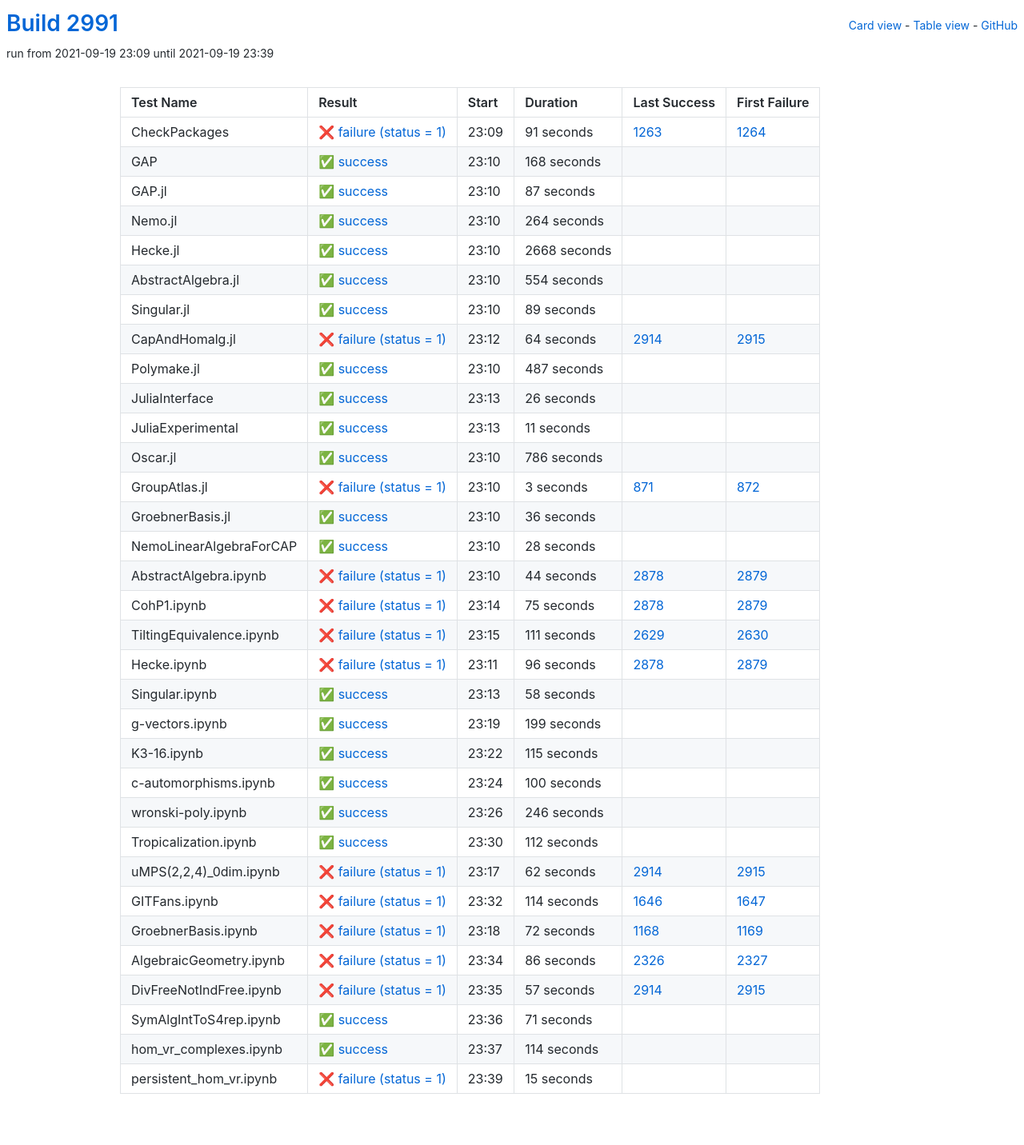
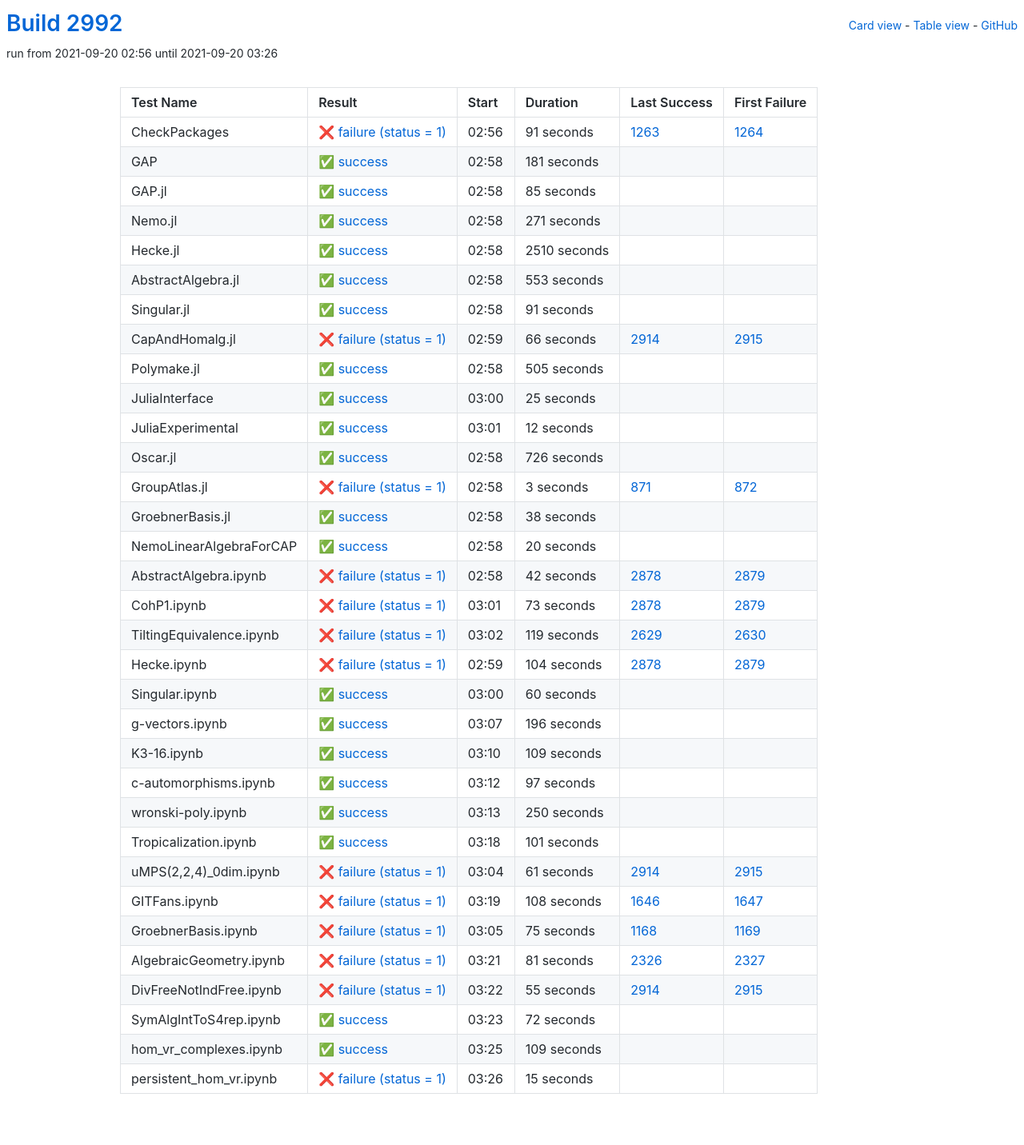
Before and after one commit to oscar-system/oscar-ci-status-stable, a Jekyll site: the page built from table.html, in a window 1280 px wide. Shown: the whole page at 80% size. Built offline with Jekyll 4.4.1, drawn with Linux system fonts in a browser that asks for light colours.

Commit message:
Build #2992

```diff
--- a/_data/ci.yml
+++ b/_data/ci.yml
@@ -1,6 +1,6 @@
 ---
-build: 2991
-build_url: https://oscarci.mathematik.uni-kl.de/job/oscar-stable/2991/
+build: 2992
+build_url: https://oscarci.mathematik.uni-kl.de/job/oscar-stable/2992/
 job: oscar-stable
 organization: oscar-system
 repo: oscar-ci-status-stable
@@ -8,8 +8,8 @@ repourl: https://github.com/oscar-system/oscar-ci-status-stable
 tests:
 - name: CheckPackages
   id: checkpackages
-  log: https://oscarci.mathematik.uni-kl.de/job/oscar-stable/2991/artifact/logs/build-2991/CheckPackages.log
-  start: 2021-09-19 23:09
+  log: https://oscarci.mathematik.uni-kl.de/job/oscar-stable/2992/artifact/logs/build-2992/CheckPackages.log
+  start: 2021-09-20 02:56
   success: false
   exitcode: 1
   status: failure
@@ -20,140 +20,140 @@ tests:
   first_failure_url: https://oscarci.mathematik.uni-kl.de/job/oscar-stable/1264/
 - name: GAP
   id: gap
-  log: https://oscarci.mathematik.uni-kl.de/job/oscar-stable/2991/artifact/logs/build-2991/GAP.log
-  start: 2021-09-19 23:10
+  log: https://oscarci.mathematik.uni-kl.de/job/oscar-stable/2992/artifact/logs/build-2992/GAP.log
+  start: 2021-09-20 02:58
   success: true
   exitcode: 0
   status: success
-  duration: 168
+  duration: 181
   last_success: false
   last_success_url:
   first_failure: false
   first_failure_url:
 - name: GAP.jl
   id: gap-jl
-  log: https://oscarci.mathematik.uni-kl.de/job/oscar-stable/2991/artifact/logs/build-2991/GAP.jl.log
-  start: 2021-09-19 23:10
+  log: https://oscarci.mathematik.uni-kl.de/job/oscar-stable/2992/artifact/logs/build-2992/GAP.jl.log
+  start: 2021-09-20 02:58
   success: true
   exitcode: 0
   status: success
-  duration: 87
+  duration: 85
   last_success: false
   last_success_url:
   first_failure: false
   first_failure_url:
 - name: Nemo.jl
   id: nemo-jl
-  log: https://oscarci.mathematik.uni-kl.de/job/oscar-stable/2991/artifact/logs/build-2991/Nemo.jl.log
-  start: 2021-09-19 23:10
+  log: https://oscarci.mathematik.uni-kl.de/job/oscar-stable/2992/artifact/logs/build-2992/Nemo.jl.log
+  start: 2021-09-20 02:58
   success: true
   exitcode: 0
   status: success
-  duration: 264
+  duration: 271
   last_success: false
   last_success_url:
   first_failure: false
   first_failure_url:
 - name: Hecke.jl
   id: hecke-jl
-  log: https://oscarci.mathematik.uni-kl.de/job/oscar-stable/2991/artifact/logs/build-2991/Hecke.jl.log
-  start: 2021-09-19 23:10
+  log: https://oscarci.mathematik.uni-kl.de/job/oscar-stable/2992/artifact/logs/build-2992/Hecke.jl.log
+  start: 2021-09-20 02:58
   success: true
   exitcode: 0
   status: success
-  duration: 2668
+  duration: 2510
   last_success: false
   last_success_url:
   first_failure: false
   first_failure_url:
 - name: AbstractAlgebra.jl
   id: abstractalgebra-jl
-  log: https://oscarci.mathematik.uni-kl.de/job/oscar-stable/2991/artifact/logs/build-2991/AbstractAlgebra.jl.log
-  start: 2021-09-19 23:10
+  log: https://oscarci.mathematik.uni-kl.de/job/oscar-stable/2992/artifact/logs/build-2992/AbstractAlgebra.jl.log
+  start: 2021-09-20 02:58
   success: true
   exitcode: 0
   status: success
-  duration: 554
+  duration: 553
   last_success: false
   last_success_url:
   first_failure: false
   first_failure_url:
 - name: Singular.jl
   id: singular-jl
-  log: https://oscarci.mathematik.uni-kl.de/job/oscar-stable/2991/artifact/logs/build-2991/Singular.jl.log
-  start: 2021-09-19 23:10
+  log: https://oscarci.mathematik.uni-kl.de/job/oscar-stable/2992/artifact/logs/build-2992/Singular.jl.log
+  start: 2021-09-20 02:58
   success: true
   exitcode: 0
   status: success
-  duration: 89
+  duration: 91
   last_success: false
   last_success_url:
   first_failure: false
   first_failure_url:
 - name: CapAndHomalg.jl
   id: capandhomalg-jl
-  log: https://oscarci.mathematik.uni-kl.de/job/oscar-stable/2991/artifact/logs/build-2991/CapAndHomalg.jl.log
-  start: 2021-09-19 23:12
+  log: https://oscarci.mathematik.uni-kl.de/job/oscar-stable/2992/artifact/logs/build-2992/CapAndHomalg.jl.log
+  start: 2021-09-20 02:59
   success: false
   exitcode: 1
   status: failure
-  duration: 64
+  duration: 66
   last_success: 2914
   last_success_url: https://oscarci.mathematik.uni-kl.de/job/oscar-stable/2914/
   first_failure: 2915
   first_failure_url: https://oscarci.mathematik.uni-kl.de/job/oscar-stable/2915/
 - name: Polymake.jl
   id: polymake-jl
-  log: https://oscarci.mathematik.uni-kl.de/job/oscar-stable/2991/artifact/logs/build-2991/Polymake.jl.log
-  start: 2021-09-19 23:10
+  log: https://oscarci.mathematik.uni-kl.de/job/oscar-stable/2992/artifact/logs/build-2992/Polymake.jl.log
+  start: 2021-09-20 02:58
   success: true
   exitcode: 0
   status: success
-  duration: 487
+  duration: 505
   last_success: false
   last_success_url:
   first_failure: false
   first_failure_url:
 - name: JuliaInterface
   id: juliainterface
-  log: https://oscarci.mathematik.uni-kl.de/job/oscar-stable/2991/artifact/logs/build-2991/JuliaInterface.log
-  start: 2021-09-19 23:13
+  log: https://oscarci.mathematik.uni-kl.de/job/oscar-stable/2992/artifact/logs/build-2992/JuliaInterface.log
+  start: 2021-09-20 03:00
   success: true
   exitcode: 0
   status: success
-  duration: 26
+  duration: 25
   last_success: false
   last_success_url:
   first_failure: false
   first_failure_url:
 - name: JuliaExperimental
   id: juliaexperimental
-  log: https://oscarci.mathematik.uni-kl.de/job/oscar-stable/2991/artifact/logs/build-2991/JuliaExperimental.log
-  start: 2021-09-19 23:13
+  log: https://oscarci.mathematik.uni-kl.de/job/oscar-stable/2992/artifact/logs/build-2992/JuliaExperimental.log
+  start: 2021-09-20 03:01
   success: true
   exitcode: 0
   status: success
-  duration: 11
+  duration: 12
   last_success: false
   last_success_url:
   first_failure: false
   first_failure_url:
 - name: Oscar.jl
   id: oscar-jl
-  log: https://oscarci.mathematik.uni-kl.de/job/oscar-stable/2991/artifact/logs/build-2991/Oscar.jl.log
-  start: 2021-09-19 23:10
+  log: https://oscarci.mathematik.uni-kl.de/job/oscar-stable/2992/artifact/logs/build-2992/Oscar.jl.log
+  start: 2021-09-20 02:58
   success: true
   exitcode: 0
   status: success
-  duration: 786
+  duration: 726
   last_success: false
   last_success_url:
   first_failure: false
   first_failure_url:
 - name: GroupAtlas.jl
   id: groupatlas-jl
-  log: https://oscarci.mathematik.uni-kl.de/job/oscar-stable/2991/artifact/logs/build-2991/GroupAtlas.jl.log
-  start: 2021-09-19 23:10
+  log: https://oscarci.mathematik.uni-kl.de/job/oscar-stable/2992/artifact/logs/build-2992/GroupAtlas.jl.log
+  start: 2021-09-20 02:58
   success: false
   exitcode: 1
   status: failure
@@ -164,236 +164,236 @@ tests:
   first_failure_url: https://oscarci.mathematik.uni-kl.de/job/oscar-stable/872/
 - name: GroebnerBasis.jl
   id: groebnerbasis-jl
-  log: https://oscarci.mathematik.uni-kl.de/job/oscar-stable/2991/artifact/logs/build-2991/GroebnerBasis.jl.log
-  start: 2021-09-19 23:10
+  log: https://oscarci.mathematik.uni-kl.de/job/oscar-stable/2992/artifact/logs/build-2992/GroebnerBasis.jl.log
+  start: 2021-09-20 02:58
   success: true
   exitcode: 0
   status: success
-  duration: 36
+  duration: 38
   last_success: false
   last_success_url:
   first_failure: false
   first_failure_url:
 - name: NemoLinearAlgebraForCAP
   id: nemolinearalgebraforcap
-  log: https://oscarci.mathematik.uni-kl.de/job/oscar-stable/2991/artifact/logs/build-2991/NemoLinearAlgebraForCAP.log
-  start: 2021-09-19 23:10
+  log: https://oscarci.mathematik.uni-kl.de/job/oscar-stable/2992/artifact/logs/build-2992/NemoLinearAlgebraForCAP.log
+  start: 2021-09-20 02:58
   success: true
   exitcode: 0
   status: success
-  duration: 28
+  duration: 20
   last_success: false
   last_success_url:
   first_failure: false
   first_failure_url:
 - name: AbstractAlgebra.ipynb
   id: abstractalgebra-ipynb
-  log: https://oscarci.mathematik.uni-kl.de/job/oscar-stable/2991/artifact/logs/build-2991/AbstractAlgebra.ipynb.log
-  start: 2021-09-19 23:10
+  log: https://oscarci.mathematik.uni-kl.de/job/oscar-stable/2992/artifact/logs/build-2992/AbstractAlgebra.ipynb.log
+  start: 2021-09-20 02:58
   success: false
   exitcode: 1
   status: failure
-  duration: 44
+  duration: 42
   last_success: 2878
   last_success_url: https://oscarci.mathematik.uni-kl.de/job/oscar-stable/2878/
   first_failure: 2879
   first_failure_url: https://oscarci.mathematik.uni-kl.de/job/oscar-stable/2879/
 - name: CohP1.ipynb
   id: cohp1-ipynb
-  log: https://oscarci.mathematik.uni-kl.de/job/oscar-stable/2991/artifact/logs/build-2991/CohP1.ipynb.log
-  start: 2021-09-19 23:14
+  log: https://oscarci.mathematik.uni-kl.de/job/oscar-stable/2992/artifact/logs/build-2992/CohP1.ipynb.log
+  start: 2021-09-20 03:01
   success: false
   exitcode: 1
   status: failure
-  duration: 75
+  duration: 73
   last_success: 2878
   last_success_url: https://oscarci.mathematik.uni-kl.de/job/oscar-stable/2878/
   first_failure: 2879
   first_failure_url: https://oscarci.mathematik.uni-kl.de/job/oscar-stable/2879/
 - name: TiltingEquivalence.ipynb
   id: tiltingequivalence-ipynb
-  log: https://oscarci.mathematik.uni-kl.de/job/oscar-stable/2991/artifact/logs/build-2991/TiltingEquivalence.ipynb.log
-  start: 2021-09-19 23:15
+  log: https://oscarci.mathematik.uni-kl.de/job/oscar-stable/2992/artifact/logs/build-2992/TiltingEquivalence.ipynb.log
+  start: 2021-09-20 03:02
   success: false
   exitcode: 1
   status: failure
-  duration: 111
+  duration: 119
   last_success: 2629
   last_success_url: https://oscarci.mathematik.uni-kl.de/job/oscar-stable/2629/
   first_failure: 2630
   first_failure_url: https://oscarci.mathematik.uni-kl.de/job/oscar-stable/2630/
 - name: Hecke.ipynb
   id: hecke-ipynb
-  log: https://oscarci.mathematik.uni-kl.de/job/oscar-stable/2991/artifact/logs/build-2991/Hecke.ipynb.log
-  start: 2021-09-19 23:11
+  log: https://oscarci.mathematik.uni-kl.de/job/oscar-stable/2992/artifact/logs/build-2992/Hecke.ipynb.log
+  start: 2021-09-20 02:59
   success: false
   exitcode: 1
   status: failure
-  duration: 96
+  duration: 104
   last_success: 2878
   last_success_url: https://oscarci.mathematik.uni-kl.de/job/oscar-stable/2878/
   first_failure: 2879
   first_failure_url: https://oscarci.mathematik.uni-kl.de/job/oscar-stable/2879/
 - name: Singular.ipynb
   id: singular-ipynb
-  log: https://oscarci.mathematik.uni-kl.de/job/oscar-stable/2991/artifact/logs/build-2991/Singular.ipynb.log
-  start: 2021-09-19 23:13
+  log: https://oscarci.mathematik.uni-kl.de/job/oscar-stable/2992/artifact/logs/build-2992/Singular.ipynb.log
+  start: 2021-09-20 03:00
   success: true
   exitcode: 0
   status: success
-  duration: 58
+  duration: 60
   last_success: false
   last_success_url:
   first_failure: false
   first_failure_url:
 - name: g-vectors.ipynb
   id: g-vectors-ipynb
-  log: https://oscarci.mathematik.uni-kl.de/job/oscar-stable/2991/artifact/logs/build-2991/g-vectors.ipynb.log
-  start: 2021-09-19 23:19
+  log: https://oscarci.mathematik.uni-kl.de/job/oscar-stable/2992/artifact/logs/build-2992/g-vectors.ipynb.log
+  start: 2021-09-20 03:07
   success: true
   exitcode: 0
   status: success
-  duration: 199
+  duration: 196
   last_success: false
   last_success_url:
   first_failure: false
   first_failure_url:
 - name: K3-16.ipynb
   id: k3-16-ipynb
-  log: https://oscarci.mathematik.uni-kl.de/job/oscar-stable/2991/artifact/logs/build-2991/K3-16.ipynb.log
-  start: 2021-09-19 23:22
+  log: https://oscarci.mathematik.uni-kl.de/job/oscar-stable/2992/artifact/logs/build-2992/K3-16.ipynb.log
+  start: 2021-09-20 03:10
   success: true
   exitcode: 0
   status: success
-  duration: 115
+  duration: 109
   last_success: false
   last_success_url:
   first_failure: false
   first_failure_url:
 - name: c-automorphisms.ipynb
   id: c-automorphisms-ipynb
-  log: https://oscarci.mathematik.uni-kl.de/job/oscar-stable/2991/artifact/logs/build-2991/c-automorphisms.ipynb.log
-  start: 2021-09-19 23:24
+  log: https://oscarci.mathematik.uni-kl.de/job/oscar-stable/2992/artifact/logs/build-2992/c-automorphisms.ipynb.log
+  start: 2021-09-20 03:12
   success: true
   exitcode: 0
   status: success
-  duration: 100
+  duration: 97
   last_success: false
   last_success_url:
   first_failure: false
   first_failure_url:
 - name: wronski-poly.ipynb
   id: wronski-poly-ipynb
-  log: https://oscarci.mathematik.uni-kl.de/job/oscar-stable/2991/artifact/logs/build-2991/wronski-poly.ipynb.log
-  start: 2021-09-19 23:26
+  log: https://oscarci.mathematik.uni-kl.de/job/oscar-stable/2992/artifact/logs/build-2992/wronski-poly.ipynb.log
+  start: 2021-09-20 03:13
   success: true
   exitcode: 0
   status: success
-  duration: 246
+  duration: 250
   last_success: false
   last_success_url:
   first_failure: false
   first_failure_url:
 - name: Tropicalization.ipynb
   id: tropicalization-ipynb
-  log: https://oscarci.mathematik.uni-kl.de/job/oscar-stable/2991/artifact/logs/build-2991/Tropicalization.ipynb.log
-  start: 2021-09-19 23:30
+  log: https://oscarci.mathematik.uni-kl.de/job/oscar-stable/2992/artifact/logs/build-2992/Tropicalization.ipynb.log
+  start: 2021-09-20 03:18
   success: true
   exitcode: 0
   status: success
-  duration: 112
+  duration: 101
   last_success: false
   last_success_url:
   first_failure: false
   first_failure_url:
 - name: uMPS(2,2,4)_0dim.ipynb
   id: umps-2-2-4-0dim-ipynb
-  log: https://oscarci.mathematik.uni-kl.de/job/oscar-stable/2991/artifact/logs/build-2991/uMPS-2-2-4-_0dim.ipynb.log
-  start: 2021-09-19 23:17
+  log: https://oscarci.mathematik.uni-kl.de/job/oscar-stable/2992/artifact/logs/build-2992/uMPS-2-2-4-_0dim.ipynb.log
+  start: 2021-09-20 03:04
   success: false
   exitcode: 1
   status: failure
-  duration: 62
+  duration: 61
   last_success: 2914
   last_success_url: https://oscarci.mathematik.uni-kl.de/job/oscar-stable/2914/
   first_failure: 2915
   first_failure_url: https://oscarci.mathematik.uni-kl.de/job/oscar-stable/2915/
 - name: GITFans.ipynb
   id: gitfans-ipynb
-  log: https://oscarci.mathematik.uni-kl.de/job/oscar-stable/2991/artifact/logs/build-2991/GITFans.ipynb.log
-  start: 2021-09-19 23:32
+  log: https://oscarci.mathematik.uni-kl.de/job/oscar-stable/2992/artifact/logs/build-2992/GITFans.ipynb.log
+  start: 2021-09-20 03:19
   success: false
   exitcode: 1
   status: failure
-  duration: 114
+  duration: 108
   last_success: 1646
   last_success_url: https://oscarci.mathematik.uni-kl.de/job/oscar-stable/1646/
   first_failure: 1647
   first_failure_url: https://oscarci.mathematik.uni-kl.de/job/oscar-stable/1647/
 - name: GroebnerBasis.ipynb
   id: groebnerbasis-ipynb
-  log: https://oscarci.mathematik.uni-kl.de/job/oscar-stable/2991/artifact/logs/build-2991/GroebnerBasis.ipynb.log
-  start: 2021-09-19 23:18
+  log: https://oscarci.mathematik.uni-kl.de/job/oscar-stable/2992/artifact/logs/build-2992/GroebnerBasis.ipynb.log
+  start: 2021-09-20 03:05
   success: false
   exitcode: 1
   status: failure
-  duration: 72
+  duration: 75
   last_success: 1168
   last_success_url: https://oscarci.mathematik.uni-kl.de/job/oscar-stable/1168/
   first_failure: 1169
   first_failure_url: https://oscarci.mathematik.uni-kl.de/job/oscar-stable/1169/
 - name: AlgebraicGeometry.ipynb
   id: algebraicgeometry-ipynb
-  log: https://oscarci.mathematik.uni-kl.de/job/oscar-stable/2991/artifact/logs/build-2991/AlgebraicGeometry.ipynb.log
-  start: 2021-09-19 23:34
+  log: https://oscarci.mathematik.uni-kl.de/job/oscar-stable/2992/artifact/logs/build-2992/AlgebraicGeometry.ipynb.log
+  start: 2021-09-20 03:21
   success: false
   exitcode: 1
   status: failure
-  duration: 86
+  duration: 81
   last_success: 2326
   last_success_url: https://oscarci.mathematik.uni-kl.de/job/oscar-stable/2326/
   first_failure: 2327
   first_failure_url: https://oscarci.mathematik.uni-kl.de/job/oscar-stable/2327/
 - name: DivFreeNotIndFree.ipynb
   id: divfreenotindfree-ipynb
-  log: https://oscarci.mathematik.uni-kl.de/job/oscar-stable/2991/artifact/logs/build-2991/DivFreeNotIndFree.ipynb.log
-  start: 2021-09-19 23:35
+  log: https://oscarci.mathematik.uni-kl.de/job/oscar-stable/2992/artifact/logs/build-2992/DivFreeNotIndFree.ipynb.log
+  start: 2021-09-20 03:22
   success: false
   exitcode: 1
   status: failure
-  duration: 57
+  duration: 55
   last_success: 2914
   last_success_url: https://oscarci.mathematik.uni-kl.de/job/oscar-stable/2914/
   first_failure: 2915
   first_failure_url: https://oscarci.mathematik.uni-kl.de/job/oscar-stable/2915/
 - name: SymAlgIntToS4rep.ipynb
   id: symalginttos4rep-ipynb
-  log: https://oscarci.mathematik.uni-kl.de/job/oscar-stable/2991/artifact/logs/build-2991/SymAlgIntToS4rep.ipynb.log
-  start: 2021-09-19 23:36
+  log: https://oscarci.mathematik.uni-kl.de/job/oscar-stable/2992/artifact/logs/build-2992/SymAlgIntToS4rep.ipynb.log
+  start: 2021-09-20 03:23
   success: true
   exitcode: 0
   status: success
-  duration: 71
+  duration: 72
   last_success: false
   last_success_url:
   first_failure: false
   first_failure_url:
 - name: hom_vr_complexes.ipynb
   id: hom-vr-complexes-ipynb
-  log: https://oscarci.mathematik.uni-kl.de/job/oscar-stable/2991/artifact/logs/build-2991/hom_vr_complexes.ipynb.log
-  start: 2021-09-19 23:37
+  log: https://oscarci.mathematik.uni-kl.de/job/oscar-stable/2992/artifact/logs/build-2992/hom_vr_complexes.ipynb.log
+  start: 2021-09-20 03:25
   success: true
   exitcode: 0
   status: success
-  duration: 114
+  duration: 109
   last_success: false
   last_success_url:
   first_failure: false
   first_failure_url:
 - name: persistent_hom_vr.ipynb
   id: persistent-hom-vr-ipynb
-  log: https://oscarci.mathematik.uni-kl.de/job/oscar-stable/2991/artifact/logs/build-2991/persistent_hom_vr.ipynb.log
-  start: 2021-09-19 23:39
+  log: https://oscarci.mathematik.uni-kl.de/job/oscar-stable/2992/artifact/logs/build-2992/persistent_hom_vr.ipynb.log
+  start: 2021-09-20 03:26
   success: false
   exitcode: 1
   status: failure
```
Also changed, not shown: README.md.
